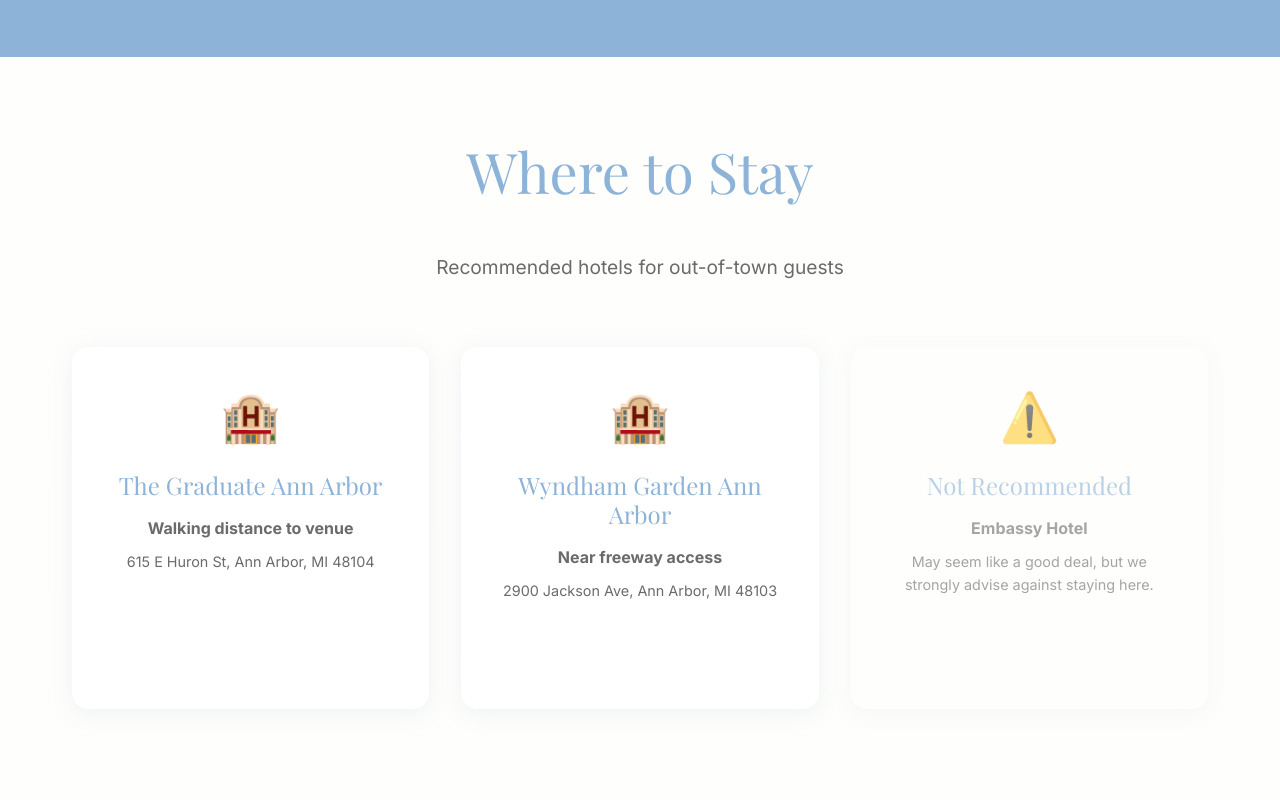
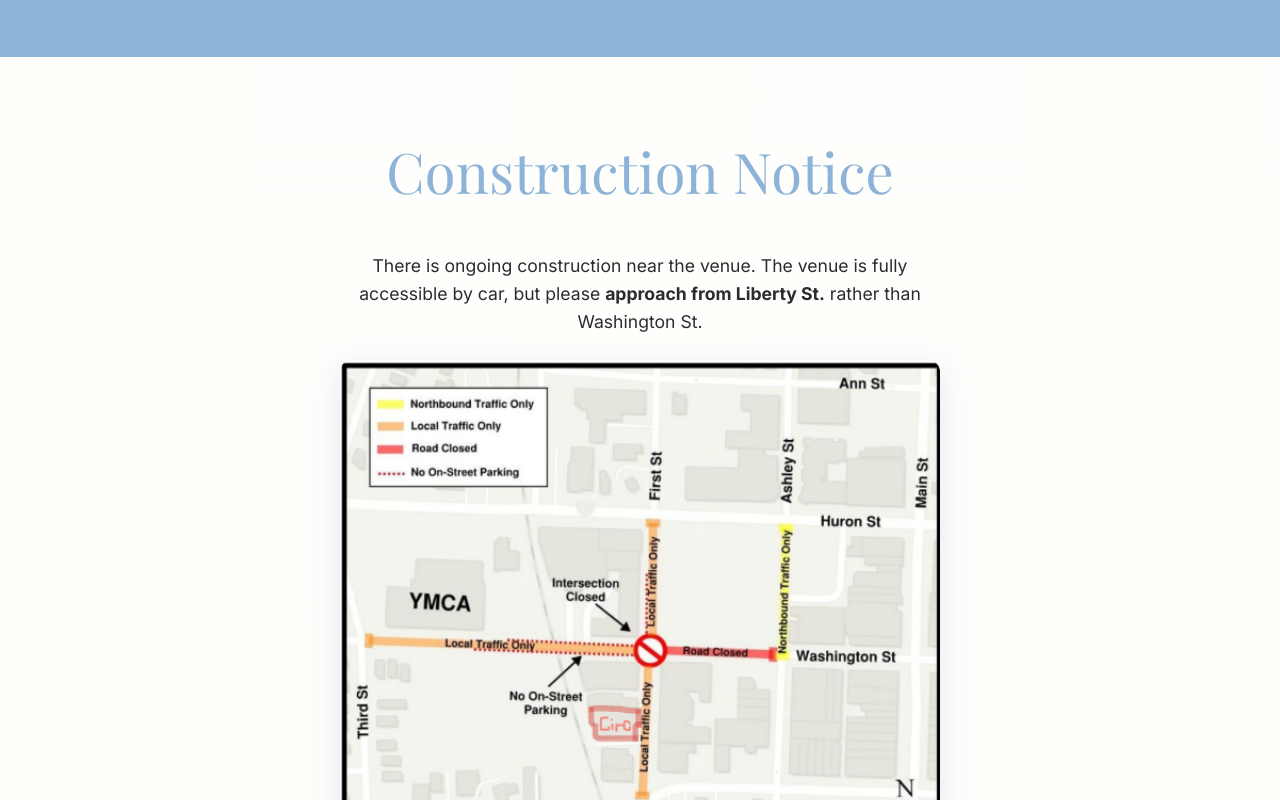
Before and after one commit to johnpc/jpc-wedding, a Next.js app: page / in a window 1280 px wide. Shown: the part 3880-4680 px from the top of the page. Built offline with nearby package versions, Linux system fonts and the light colour scheme; a web font is replaced by a local one.

Commit message:
Add construction notice section with venue approach directions

```diff
--- a/src/app/page.tsx
+++ b/src/app/page.tsx
@@ -359,6 +359,39 @@
         </div>
       </section>
 
+      {/* Construction Notice */}
+      <section id="construction" className="section">
+        <div className="container">
+          <h2 className="section-title">Construction Notice</h2>
+<div
+            style={{
+              maxWidth: "600px",
+              margin: "0 auto",
+              textAlign: "center",
+            }}
+          >
+            <p style={{ marginBottom: "1.5rem", fontSize: "1.1rem" }}>
+              There is ongoing construction near the venue. The venue is fully
+              accessible by car, but please{" "}
+              <strong>approach from Liberty St.</strong> rather than Washington
+              St.
+            </p>
+            <Image
+              src="/construction-map.png"
+              alt="Map showing construction area near venue"
+              width={600}
+              height={480}
+              style={{
+                width: "100%",
+                height: "auto",
+                borderRadius: "12px",
+                boxShadow: "var(--shadow-medium)",
+              }}
+            />
+          </div>
+        </div>
+      </section>
+
       {/* Hotel Recommendations */}
       <section id="hotels" className="section">
         <div className="container">
```
Also changed, not shown: public/construction-map.png (added).
